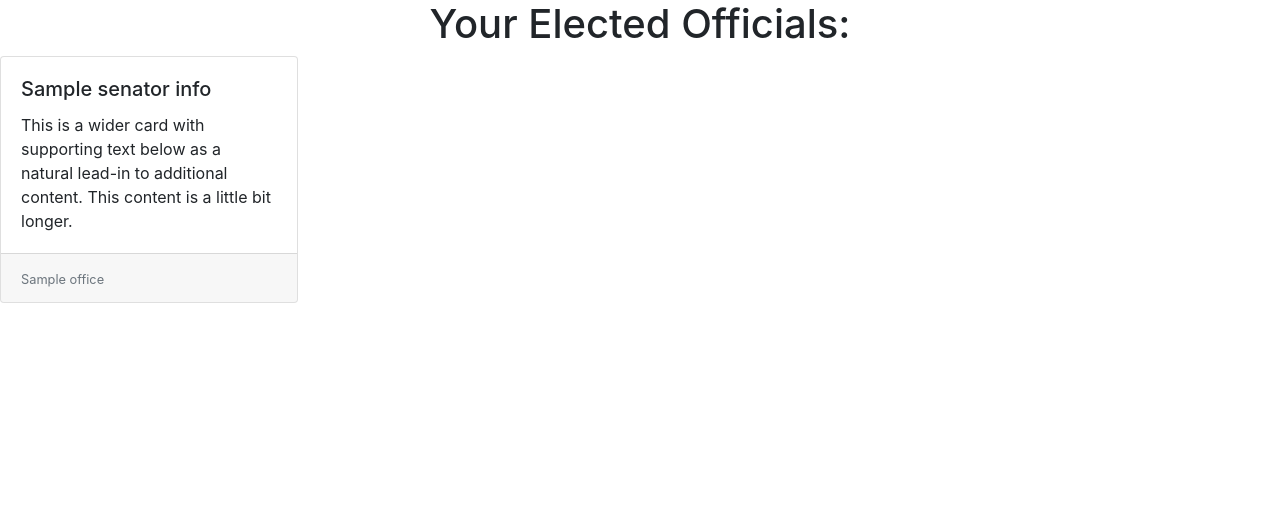
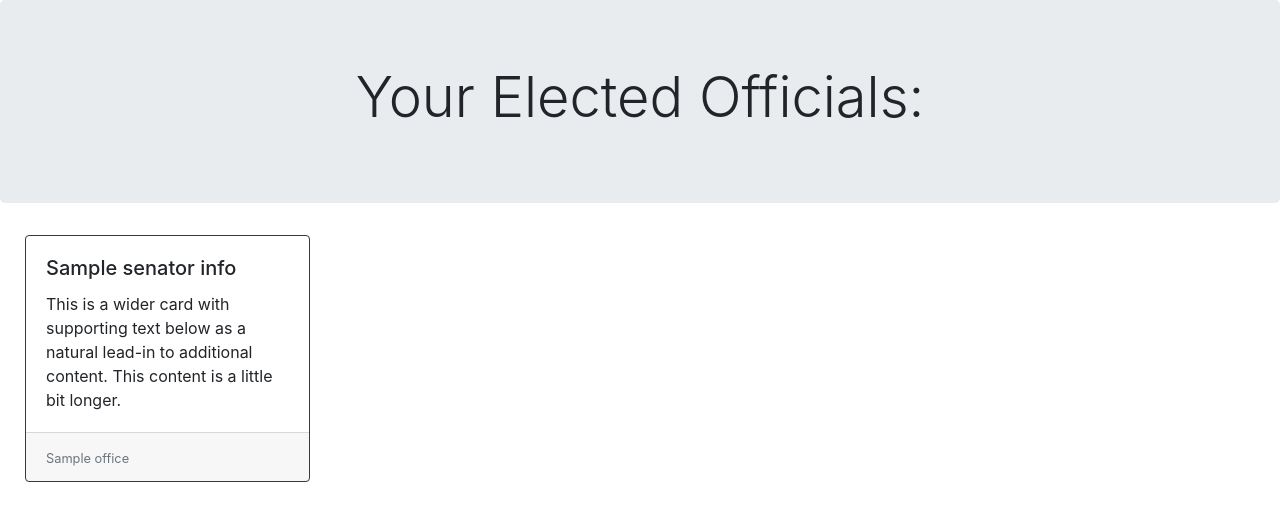
Before and after one commit to teafang/elected-official-database, a Flask app: template templates/results.html in a window 1280 px wide. Shown: the part 72-593 px from the top of the page. Run offline with Flask 2, Linux system fonts and the light colour scheme; the template is opened without the code that fills it: most values are stand-ins (such as "Sample title", 1, 10 or a date in 2020); some libraries are stand-ins or nearby versions.

Commit message:
formatting results cards

```diff
--- a/templates/results.html
+++ b/templates/results.html
@@ -3,12 +3,14 @@
 {% block title%}{% endblock %}
 
 {% block content%}
-<h1 style="text-align:center;">Your Elected Officials: </h1>
+<div class="jumbotron">
+    <h2 class="display-4" style="text-align:center;">Your Elected Officials: </h2>
+</div>
 
-<div class="row">
+<div class="row" style="margin:10px;">
     {% for senator in data["senator"] %}
     <div class="col-3">
-        <div class="card">
+        <div class="card border-dark">
             <!-- <img class="card-img-top" src="https://upload.wikimedia.org/wikipedia/commons/thumb/8/89/Chuck_Schumer_official_photo.jpg/1200px-Chuck_Schumer_official_photo.jpg" alt="Chuck"> -->
             <div class="card-body">
             <h5 class="card-title">{{data["senator_info"][senator]['name']}}</h5>
```
